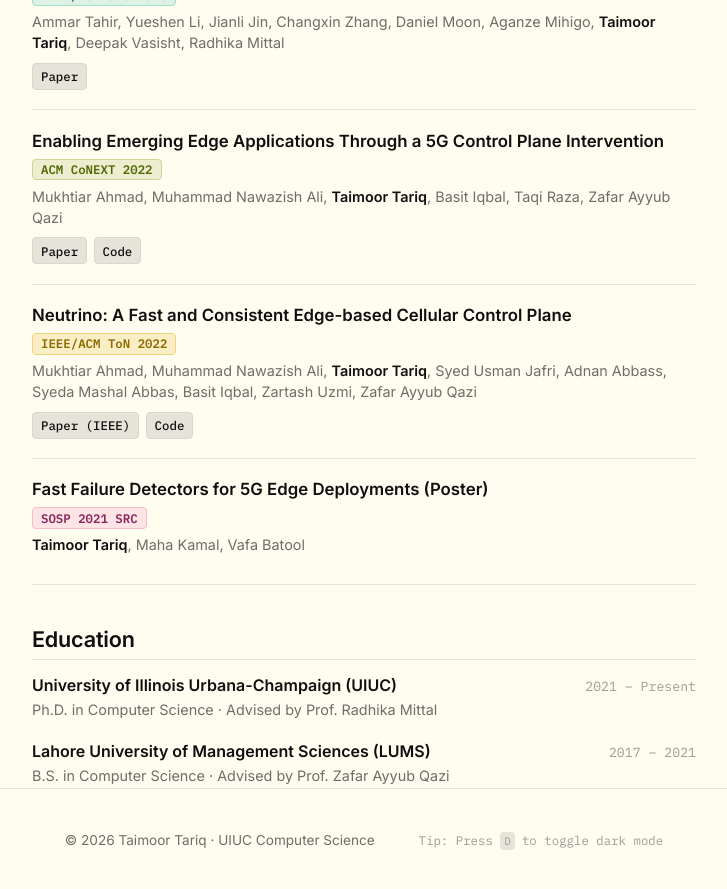
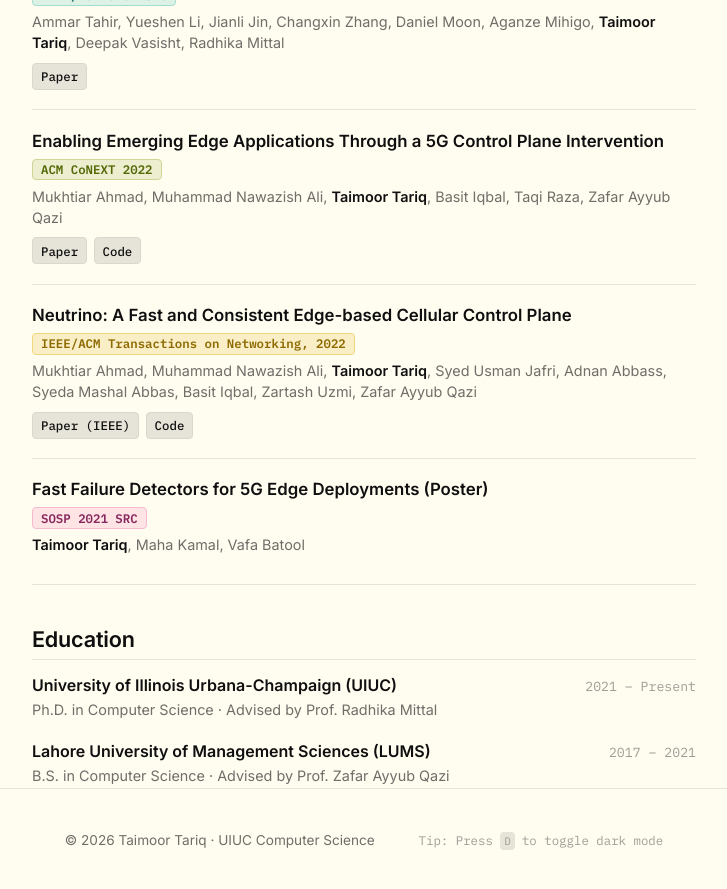
Before and after one commit to taimoortt/taimoortt.github.io, a Jekyll site: the page built from _pages/about.md, in a window 1280 px wide and 900 px high, scrolled down 1128 px. Shown: the top 889 px of the window, without its empty margins (276-1003 px from the left). Built offline with Jekyll 4.4.1, drawn with Linux system fonts in a browser that asks for light colours.

Commit message:
Update Neutrino publication venue badge to IEEE/ACM Transactions on Networking, 2022

```diff
--- a/_pages/about.md
+++ b/_pages/about.md
@@ -117,7 +117,7 @@ layout: default
 <div class="pub-item">
   <div class="pub-title">Neutrino: A Fast and Consistent Edge-based Cellular Control Plane</div>
   <div class="pub-meta">
-    <span class="pub-badge badge-yellow">IEEE/ACM ToN 2022</span>
+    <span class="pub-badge badge-yellow">IEEE/ACM Transactions on Networking, 2022</span>
   </div>
   <div class="pub-authors">
     Mukhtiar Ahmad, Muhammad Nawazish Ali, <strong>Taimoor Tariq</strong>, Syed Usman Jafri, Adnan Abbass, Syeda Mashal Abbas, Basit Iqbal, Zartash Uzmi, Zafar Ayyub Qazi
```
